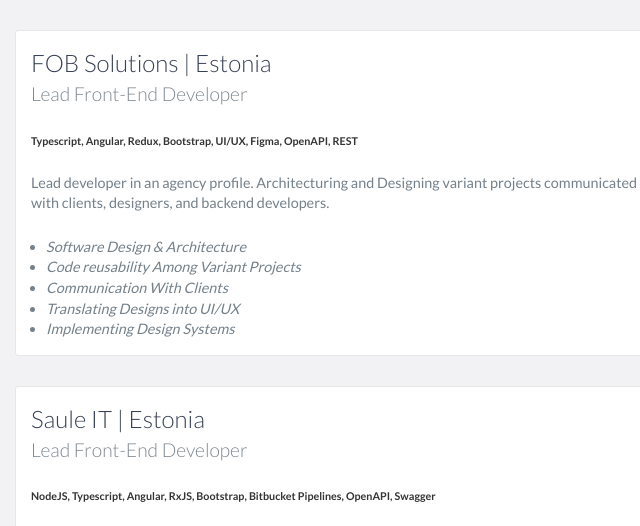
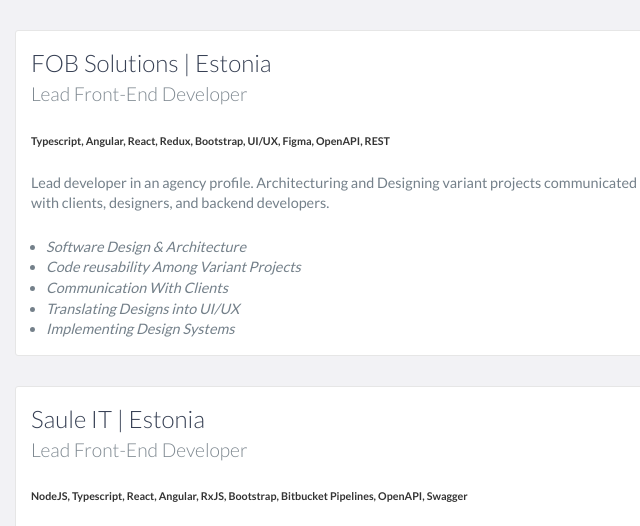
Before and after one commit to msqaddura/msqaddura.github.io, a website: page index.html in a window 1280 px wide. Shown: the part 1620-2146 px from the top of the page, 475-1115 px from the left. Drawn offline with nearby package versions, Linux system fonts and the light colour scheme.

Commit message:
Update index.html

```diff
--- a/index.html
+++ b/index.html
@@ -139,7 +139,7 @@
             <div data-date="September 2020 - Current">
                 <h3>FOB Solutions | Estonia</h3>
                 <h4>Lead Front-End Developer</h4>
-                <h6>Typescript, Angular, Redux, Bootstrap, UI/UX, Figma, OpenAPI, REST
+                <h6>Typescript, Angular, React, Redux, Bootstrap, UI/UX, Figma, OpenAPI, REST
                 </h6>
                 <p>
                     Lead developer in an agency profile. Architecturing and Designing variant projects communicated with clients, designers, and backend developers.
@@ -163,7 +163,7 @@
             <div data-date="September 2019 - Current">
                 <h3>Saule IT | Estonia</h3>
                 <h4>Lead Front-End Developer</h4>
-                <h6>NodeJS, Typescript, Angular, RxJS, Bootstrap, Bitbucket Pipelines, OpenAPI, Swagger
+                <h6>NodeJS, Typescript, React, Angular, RxJS, Bootstrap, Bitbucket Pipelines, OpenAPI, Swagger
                 </h6>
                 <p>
                     Lead developer in an online sport betting platform.
```
